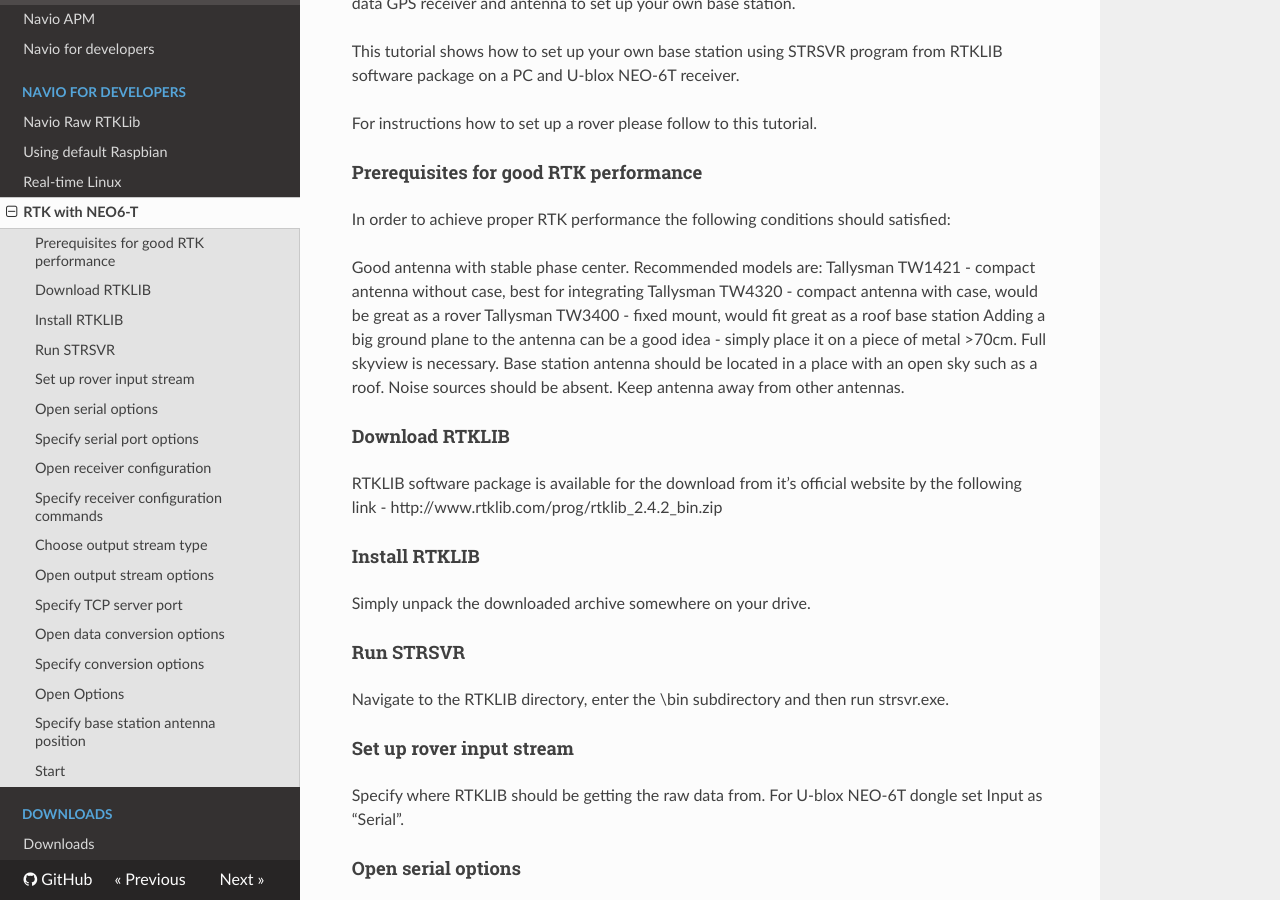
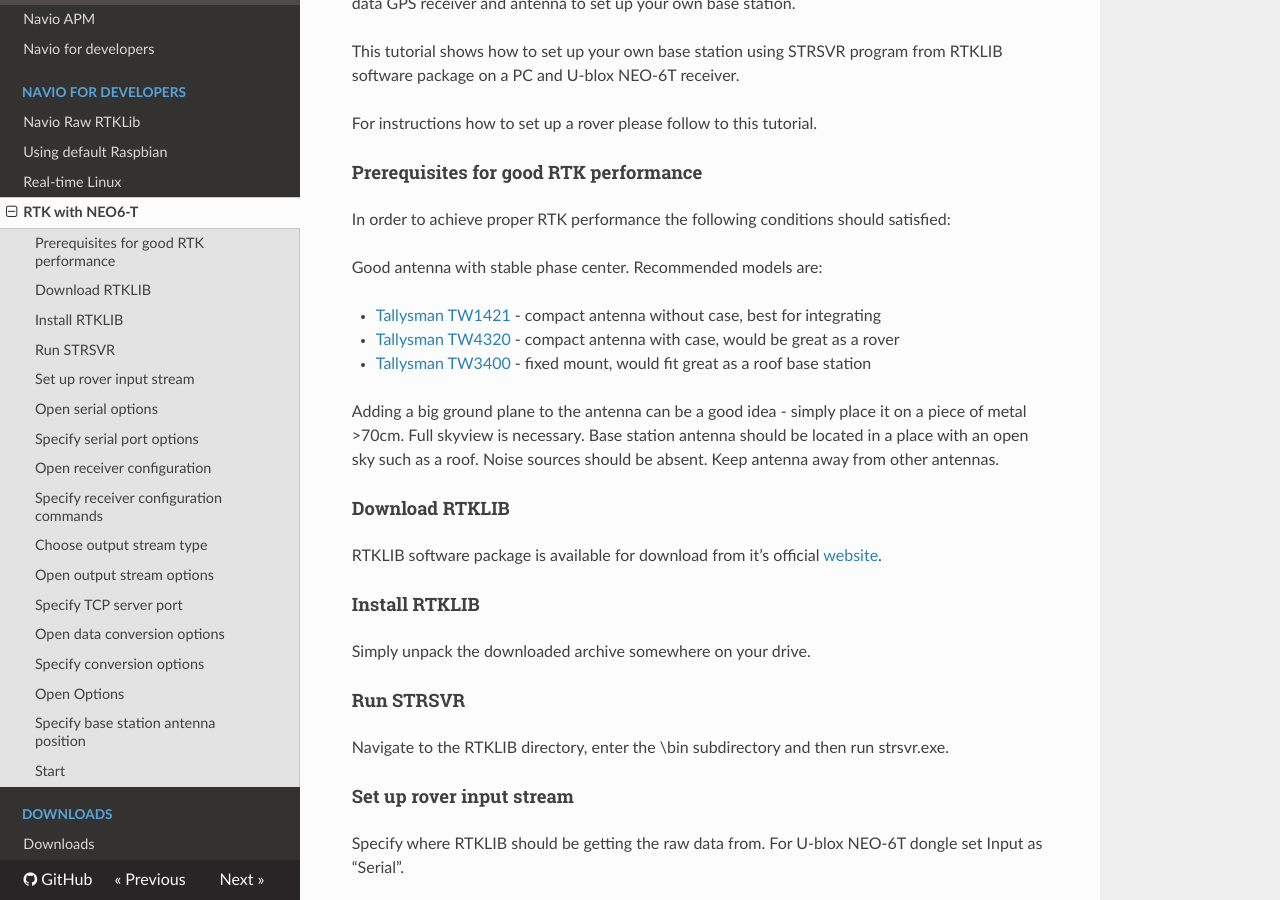
Before and after one commit to emlid/navio2-docs, an MkDocs documentation site: the page built from docs/RTKLIB/rtklib-base-setup.md, in a window 1280 px wide and 900 px high, scrolled down 360 px. Built offline with MkDocs 1.6.1, drawn with Linux system fonts in a browser that asks for light colours; nearby versions of some CDN libraries; old or Windows-style settings are respelled for this version of MkDocs.

```diff
--- a/docs/RTKLIB/rtklib-base-setup.md
+++ b/docs/RTKLIB/rtklib-base-setup.md
@@ -16,16 +16,18 @@ For instructions how to set up a rover please follow to this tutorial.
 In order to achieve proper RTK performance the following conditions should satisfied:
 
 Good antenna with stable phase center. Recommended models are:
-Tallysman TW1421 - compact antenna without case, best for integrating
-Tallysman TW4320 - compact antenna with case, would be great as a rover
-Tallysman TW3400 - fixed mount, would fit great as a roof base station
+
+* [Tallysman TW1421](http://www.tallysman.com/TW1421.php) - compact antenna without case, best for integrating
+* [Tallysman TW4320](http://www.tallysman.com/TW432X.php) - compact antenna with case, would be great as a rover
+* [Tallysman TW3400](http://www.tallysman.com/TW3400.php) - fixed mount, would fit great as a roof base station
+
 Adding a big ground plane to the antenna can be a good idea - simply place it on a piece of metal >70cm.
 Full skyview is necessary. Base station antenna should be located in a place with an open sky such as a roof.
 Noise sources should be absent. Keep antenna away from other antennas.
 
 ####Download RTKLIB
 
-RTKLIB software package is available for the download from it’s official website by the following link - http://www.rtklib.com/prog/rtklib_2.4.2_bin.zip
+RTKLIB software package is available for download from it’s official [website](http://www.rtklib.com/prog/rtklib_2.4.2_bin.zip).
 
 ####Install RTKLIB
 
```
Also changed, not shown: docs/img/antenna-position-2.png (added), docs/img/antenna-position.png (added), docs/img/choose-output.png (added), docs/img/commands-startup.png (added), docs/img/conversion-oprions.png (added), docs/img/conversion-options-2.png (added), docs/img/output-options.png (added), docs/img/receiver-configuration.png (added), docs/img/rover-input.png (added), docs/img/run-strsvr.png (added), docs/img/serial-options.png (added), docs/img/set-serial-port.png (added), docs/img/start-strsvr.png (added), docs/img/tcp-port.png (added).
